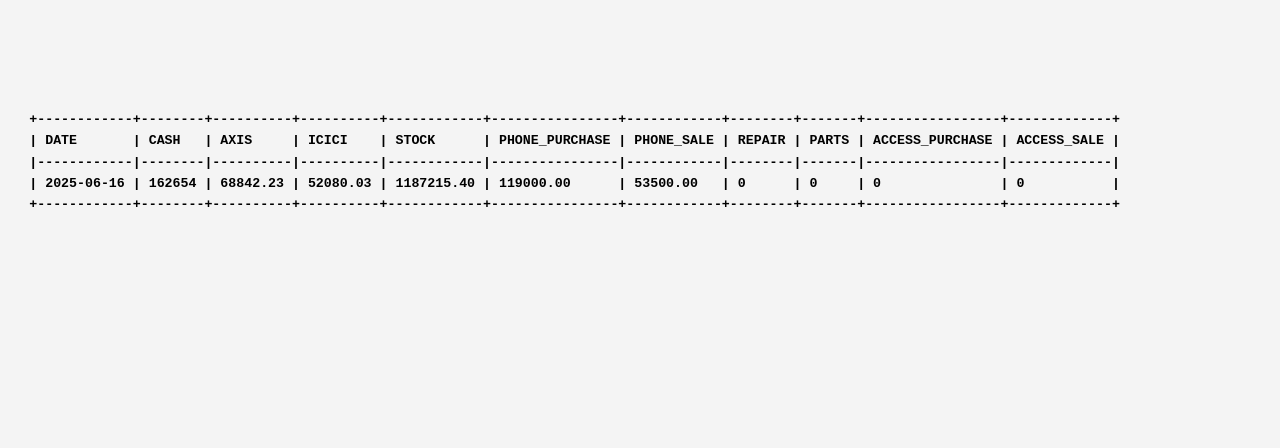
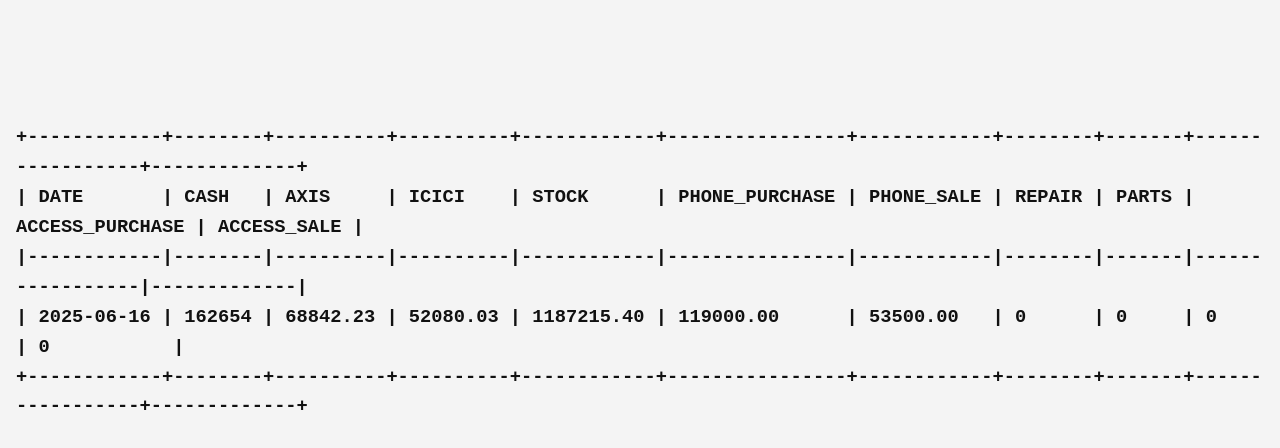
Before and after one commit to D4T4B4C8/cmp, a plain HTML site: page daily_list.html in a window 1280 px wide. Shown: the part 232-680 px from the top of the page. Drawn offline with Linux system fonts and the light colour scheme.

Commit message:
Update daily_list.html

```diff
--- a/daily_list.html
+++ b/daily_list.html
@@ -68,7 +68,7 @@
 
 <!-- Paste your .txt content between these lines -->
 <h1> DAILY LIST </h1>
-<h5>
+<h3>
 
 +------------+--------+----------+----------+------------+----------------+------------+--------+-------+-----------------+-------------+
 | DATE       | CASH   | AXIS     | ICICI    | STOCK      | PHONE_PURCHASE | PHONE_SALE | REPAIR | PARTS | ACCESS_PURCHASE | ACCESS_SALE |
```
